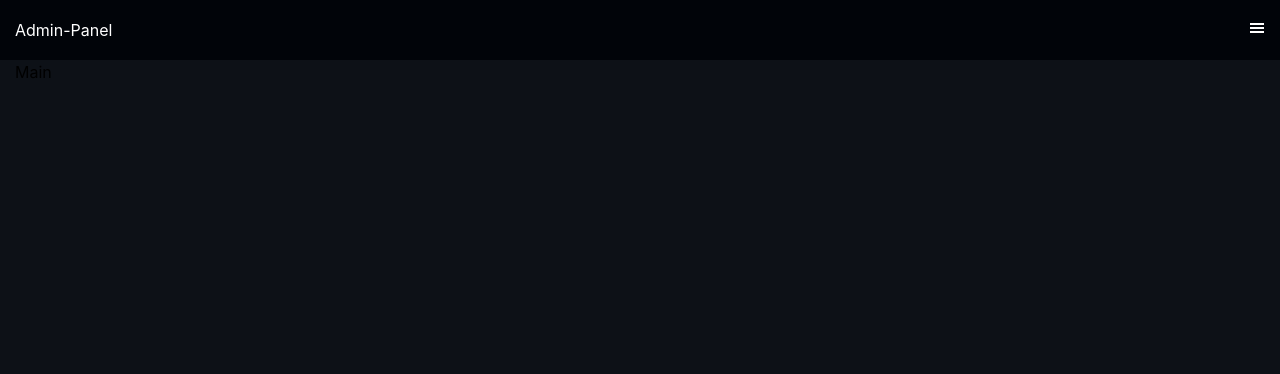
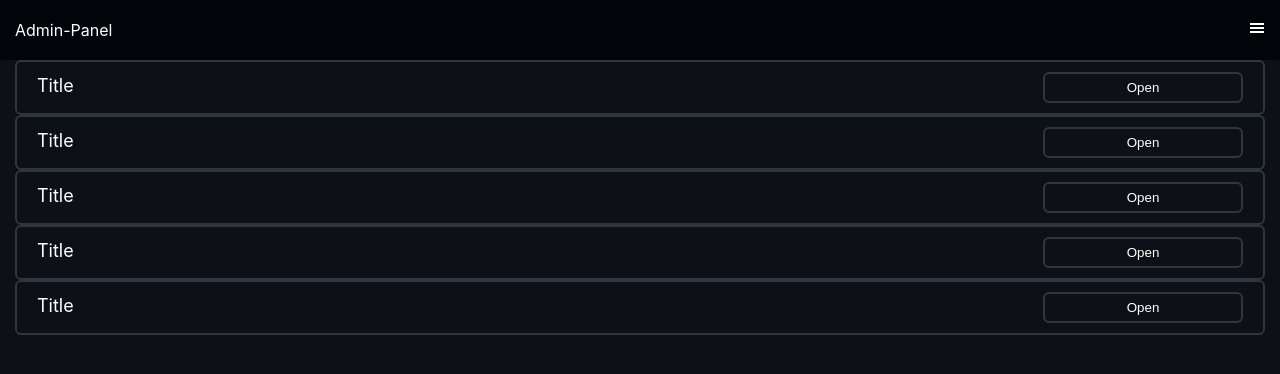
Before and after one commit to kestenbaum/admin-panel-rs25sx8, a React (Vite) app: page / in a window 1280 px wide. Shown: the top 374 px of the page. Built offline with nearby package versions, Linux system fonts and the light colour scheme.

Commit message:
update page Layout.tsx: add Item

```diff
--- a/src/pages/Layout/Layout.tsx
+++ b/src/pages/Layout/Layout.tsx
@@ -1,11 +1,17 @@
 import styles from './Layout.module.css';
-
+import Item from '../../components/Item/Item.tsx';
 
 const Layout = () => {
   return (
     <section className={styles.wrapper}>
       <div className='container'>
-        <div>Main</div>
+        <div className={styles.items}>
+          <Item />
+          <Item />
+          <Item />
+          <Item />
+          <Item />
+        </div>
       </div>
     </section>
   );
```
